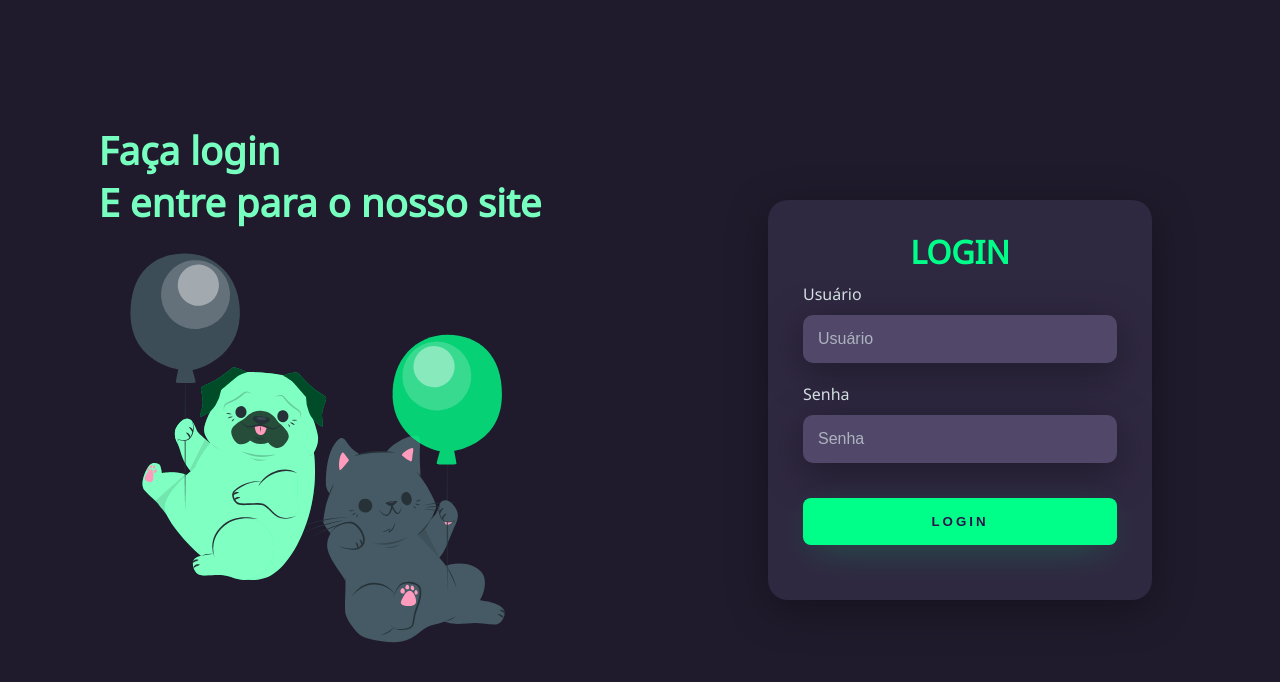
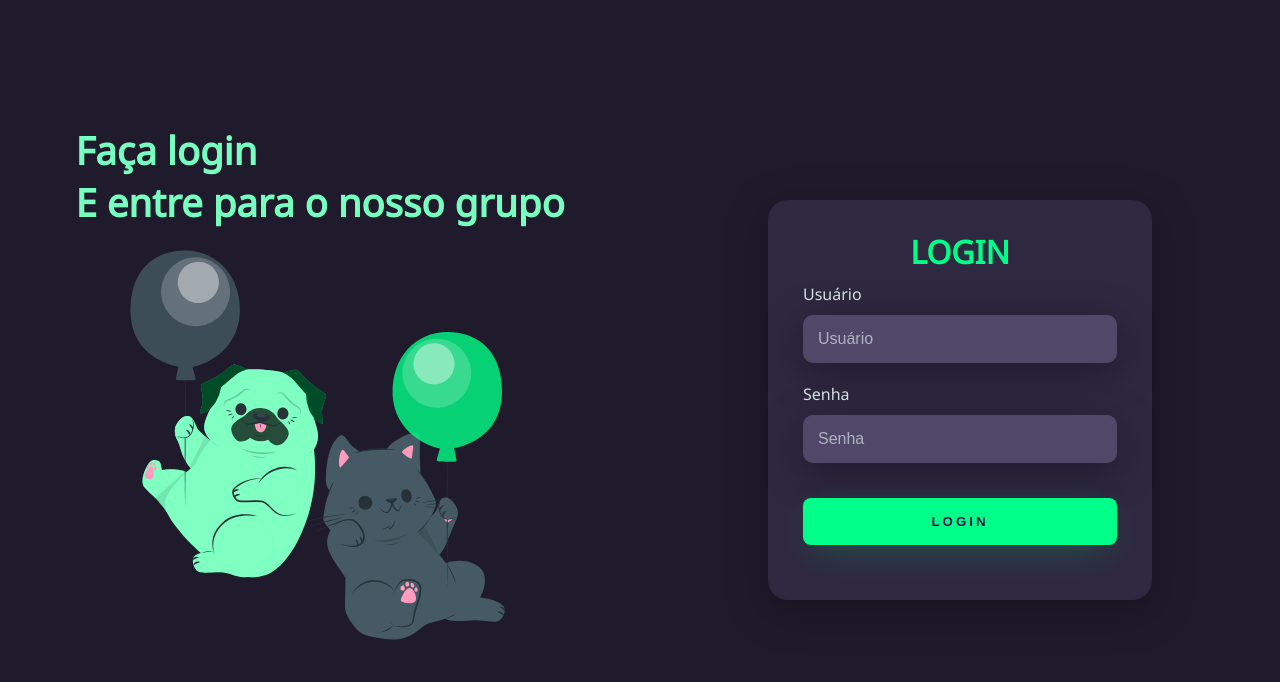
Before and after one commit to GusJardim/Login-screen, a plain HTML site: page index.html in a window 1280 px wide. Drawn offline with Linux system fonts and the light colour scheme.

Commit message:
change title message

```diff
--- a/index.html
+++ b/index.html
@@ -9,7 +9,7 @@
 <body>
     <div class="main-login">
         <div class="left-login">
-            <h1>Faça login <br> E entre para o nosso site</h1>
+            <h1>Faça login <br> E entre para o nosso grupo</h1>
             <img src="pets.svg" class="left-login-image" alt="Pet">
         </div>
         <div class="right-login">
```
